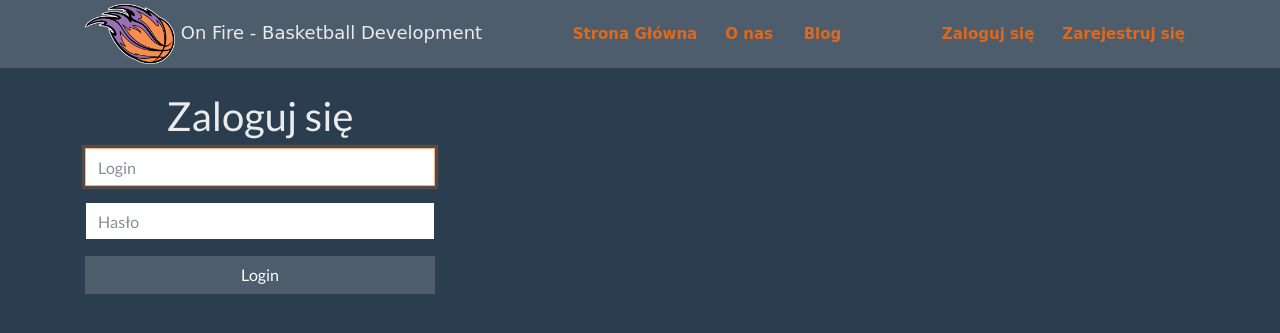
After one commit to SzubiX/AI_JSzubart, a CodeIgniter app: page /Aplikacja/users/login in a window 1280 px wide. The commit adds this page. Shown: the top 333 px of the page. Run offline with CodeIgniter, Linux system fonts and the light colour scheme; some libraries are stand-ins or nearby versions.

Commit message:
Rejestracja i logowanie

```diff
--- a/application/controllers/users.php
+++ b/application/controllers/users.php
@@ -31,7 +31,56 @@
 			}
 		}
 
-		function check_username_exists($username){
+		public function login(){
+			$data['title'] = 'Zaloguj się';
+
+			$this->form_validation->set_rules('username', 'Username', 'required');
+			$this->form_validation->set_rules('password', 'Password', 'required');
+
+			if($this->form_validation->run() === FALSE){
+				$this->load->view('templates/header');
+				$this->load->view('users/login', $data);
+				$this->load->view('templates/footer');
+			} else {
+
+				// Get username
+				$username = $this->input->post('username');
+				// Get and encrypt the password
+				$password = md5($this->input->post('password'));
+				// Login user
+				$user_id = $this->User_m->login($username, $password);
+				if($user_id){
+					// Create session
+					$user_data = array(
+						'user_id' => $user_id,
+						'username' => $username,
+						'logged_in' => true
+					);
+					$this->session->set_userdata($user_data);
+					// Set message
+					$this->session->set_flashdata('user_loggedin', 'Zalogowałeś się!');
+					redirect('posts');
+				} else {
+					// Set message
+					$this->session->set_flashdata('login_failed', 'Podałeś zły login lub hasło!');
+					redirect('users/login');
+				}
+			}
+		}
+
+		public function logout(){
+
+			$this->session->unset_userdata('logged_in');
+			$this->session->unset_userdata('user_id');
+			$this->session->unset_userdata('username');
+
+			$this->session->set_flashdata('user_loggedout', 'Wylogowałeś się!');
+
+			redirect('users/login');
+
+		}
+
+		public function check_username_exists($username){
 
 			$this->form_validation->set_message('check_username_exists', 'Ten login jest już zajęty, wybierz inny');
 			if($this->User_m->check_username_exists($username)){
@@ -41,7 +90,7 @@
 			}
 
 		}
-		function check_email_exists($email){
+		public function check_email_exists($email){
 
 			$this->form_validation->set_message('check_email_exists', 'Ten email jest już zajęty, wybierz inny');
 			if($this->User_m->check_email_exists($email)){
--- a/application/models/Post_m.php
+++ b/application/models/Post_m.php
@@ -18,14 +18,15 @@
 
 
 			public function create_post(){
-				//problem przy polskich znakach
-				$slug = url_title($this->input->post('title'));
+
+				$slug = convert_accented_characters(url_title($this->input->post('title')));
 
 				$data = array(
 					'title' => $this->input->post('title'),
 					'slug' => $slug,
 					'body' => $this->input->post('body'),
-					'category_id' => $this->input->post('category_id')
+					'category_id' => $this->input->post('category_id'),
+					'user_id' => $this->session->userdata('user_id')
 				);
 
 				return $this->db->insert('post',$data);
--- a/application/models/User_m.php
+++ b/application/models/User_m.php
@@ -13,6 +13,18 @@
 
 			);
 			return $this->db->insert('users', $data);
+		}
+
+		public function login($username, $password){
+			// Validate
+			$this->db->where('username', $username);
+			$this->db->where('password', $password);
+			$result = $this->db->get('users');
+			if($result->num_rows() == 1){
+				return $result->row(0)->id;
+			} else {
+				return false;
+			}
 		}
 
 		public function check_username_exists($username){
--- a/application/views/posts/view.php
+++ b/application/views/posts/view.php
@@ -5,8 +5,9 @@
 </div>
 
 <hr>
-
+<?php if($this->session->userdata('user_id') == $post['user_id']) : ?>
 <a class= "btn btn-dark" href="<?php echo base_url();?>posts/edit/<?php echo $post['slug']; ?>">Edytuj</a>
 <?php echo form_open('/posts/delete/'.$post['id']); ?>
 <input type="submit" value="Usuń" class="btn btn-danger">
 </form>
+<?php endif; ?>
--- a/application/views/templates/header.php
+++ b/application/views/templates/header.php
@@ -9,7 +9,7 @@
 <body>
 	<nav class="navbar navbar-expand-md navbar-dark bg-secondary">
 		<div class = "container">
-			<font size= "5" face="Comic Sans MS" ><span class = navbar-brand"><img src="<?php echo base_url('assets/img/basketball.png'); ?>" width="90" height="60"> On Fire - Basketball Development </span></font>
+			<font size= "4" face="Comic Sans MS" ><span class = navbar-brand"><img src="<?php echo base_url('assets/img/basketball.png'); ?>" width="90" height="60"> On Fire - Basketball Development </span></font>
 
 		<div class="collapse navbar-collapse" id="navbar">
 			<ul class="nav navbar-nav mx-auto">
@@ -19,13 +19,24 @@
 				<a href="<?php echo base_url(); ?>about">O nas</a></li>
 			<li class="list-inline-item">
 				<a href="<?php echo base_url(); ?>posts">Blog</a></li>
+			<?php if($this->session->userdata('logged_in')) : ?>
 			<li class="list-inline-item">
 				<a href="<?php echo base_url(); ?>posts/create"> Utwórz Wpis</a></li>
-			</ul>
+			<?php endif; ?>
+			</ul><br>
 		</div>
-		<div class = "nav navbar-nav navber-right">
+		<div class = "nav navbar-nav navbar-right">
+
+			<?php if(!$this->session->userdata('logged_in')) : ?>
+			<li class="list-inline-item">
+				<a href="<?php echo base_url(); ?>users/login">Zaloguj się</a></li>
 			<li class="list-inline-item">
 				<a href="<?php echo base_url(); ?>users/register">Zarejestruj się</a></li>
+			<?php endif; ?>
+			<?php if($this->session->userdata('logged_in')) : ?>
+			<li class="list-inline-item">
+				<a href="<?php echo base_url(); ?>users/logout">Wyloguj się</a></li>
+				<?php endif; ?>
 		</div></strong>
 
 
@@ -48,6 +59,18 @@
 		<?php echo '<p class="alert alert-success">'.$this->session->flashdata('post_updated').'</p>'; ?>
 	<?php endif; ?>
 
-		<?php if($this->session->flashdata('post_deleted')): ?>
+	<?php if($this->session->flashdata('post_deleted')): ?>
 		<?php echo '<p class="alert alert-danger">'.$this->session->flashdata('post_deleted').'</p>'; ?>
 	<?php endif; ?>
+
+	<?php if($this->session->flashdata('login_failed')): ?>
+		<?php echo '<p class="alert alert-danger">'.$this->session->flashdata('login_failed').'</p>'; ?>
+	<?php endif; ?>
+
+	<?php if($this->session->flashdata('user_loggedin')): ?>
+		<?php echo '<p class="alert alert-success">'.$this->session->flashdata('user_loggedin').'</p>'; ?>
+	<?php endif; ?>
+
+	<?php if($this->session->flashdata('user_loggedout')): ?>
+		<?php echo '<p class="alert alert-success">'.$this->session->flashdata('user_loggedout').'</p>'; ?>
+	<?php endif; ?>
--- /dev/null
+++ b/application/views/users/login.php
@@ -0,0 +1,14 @@
+<?php echo form_open('users/login'); ?>
+	<div class="row">
+		<div class="col-md-4 col-md-offset-4">
+			<h1 class="text-center"><?php echo $title; ?></h1>
+			<div class="form-group">
+				<input type="text" name="username" class="form-control" placeholder="Login" required autofocus>
+			</div>
+			<div class="form-group">
+				<input type="password" name="password" class="form-control" placeholder="Hasło" required autofocus>
+			</div>
+			<button type="submit" class="btn btn-dark btn-block">Login</button>
+		</div>
+	</div>
+<?php echo form_close(); ?>
```
Also changed, not shown: application/controllers/posts.php (+23 -0 lines), application/views/users/register.php (+8 -7 lines).
